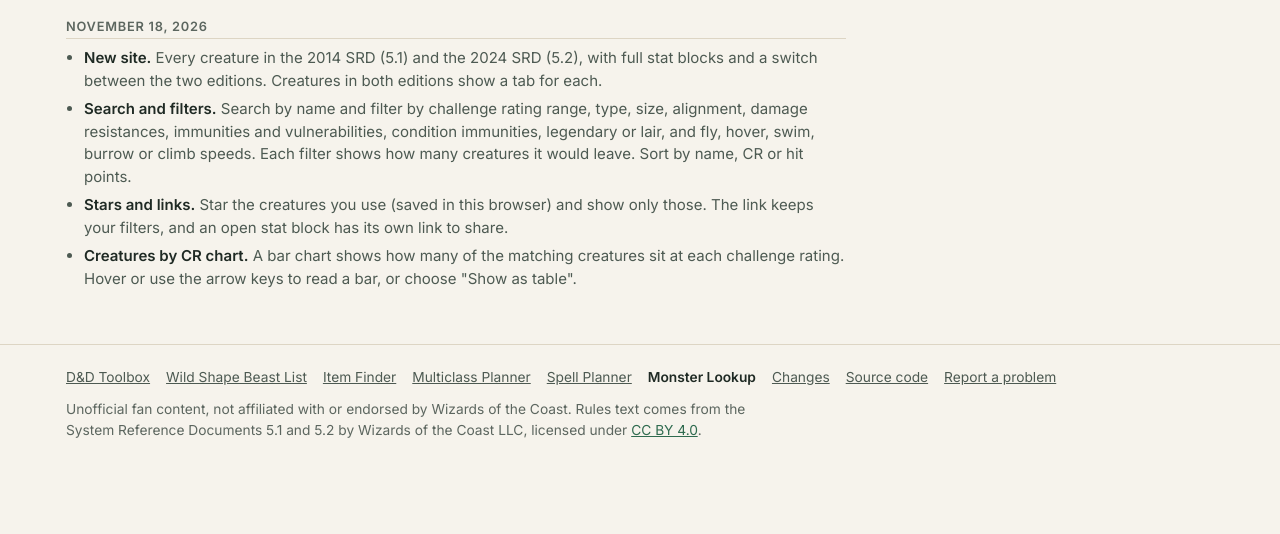
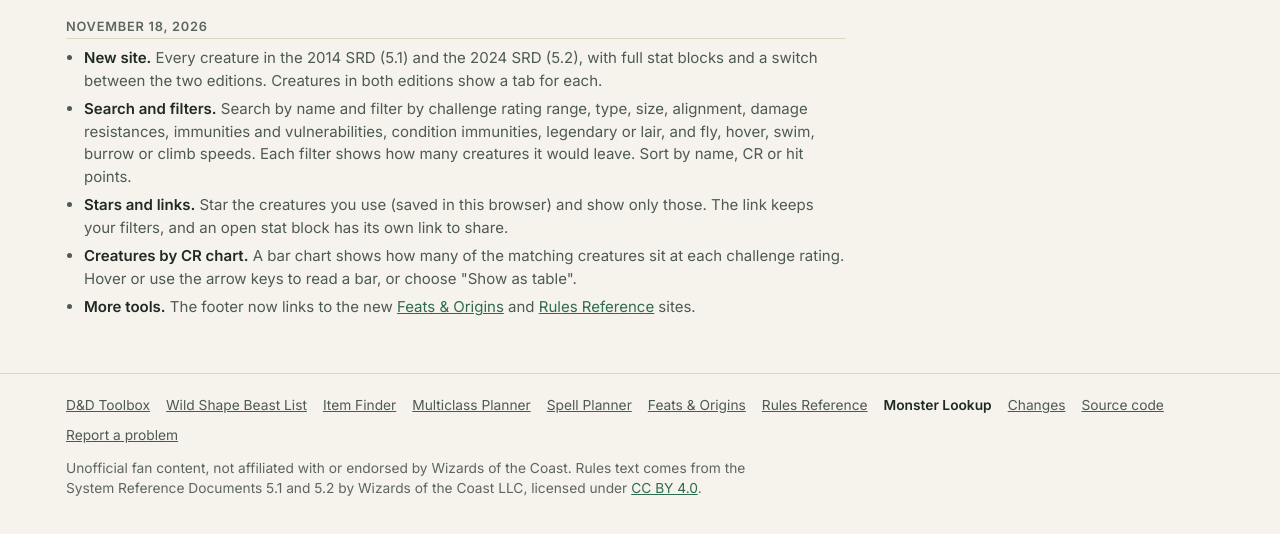
Before and after one commit to WernerCD/dnd-monsters, a plain HTML site: page site/changes.html in a window 1280 px wide. Shown: the part 212-746 px from the top of the page. Drawn offline with Linux system fonts and the light colour scheme.

Commit message:
Shared footer v2: Feats & Origins and Rules Reference links
Co-Authored-By: Claude Opus 5.5 <noreply@anthropic.com>

```diff
--- a/site/changes.html
+++ b/site/changes.html
@@ -54,6 +54,7 @@
         <li><b>Search and filters.</b> Search by name and filter by challenge rating range, type, size, alignment, damage resistances, immunities and vulnerabilities, condition immunities, legendary or lair, and fly, hover, swim, burrow or climb speeds. Each filter shows how many creatures it would leave. Sort by name, CR or hit points.</li>
         <li><b>Stars and links.</b> Star the creatures you use (saved in this browser) and show only those. The link keeps your filters, and an open stat block has its own link to share.</li>
         <li><b>Creatures by CR chart.</b> A bar chart shows how many of the matching creatures sit at each challenge rating. Hover or use the arrow keys to read a bar, or choose "Show as table".</li>
+        <li><b>More tools.</b> The footer now links to the new <a href="https://wernercd.github.io/dnd-feats/">Feats &amp; Origins</a> and <a href="https://wernercd.github.io/dnd-rules/">Rules Reference</a> sites.</li>
       </ul>
     </section>
 </main>
@@ -66,6 +67,8 @@
       <li><a href="https://wernercd.github.io/dnd-items/">Item Finder</a></li>
       <li><a href="https://wernercd.github.io/dnd-multiclass-planner/">Multiclass Planner</a></li>
       <li><a href="https://wernercd.github.io/dnd-magic/">Spell Planner</a></li>
+      <li><a href="https://wernercd.github.io/dnd-feats/">Feats &amp; Origins</a></li>
+      <li><a href="https://wernercd.github.io/dnd-rules/">Rules Reference</a></li>
       <li><a href="https://wernercd.github.io/dnd-monsters/" aria-current="page">Monster Lookup</a></li>
       <li><a href="changes.html">Changes</a></li>
       <li><a href="https://github.com/WernerCD/dnd-monsters" rel="noopener">Source code</a></li>
```
Also changed, not shown: site/404.html (+2 -0 lines), site/index.html (+2 -0 lines).
